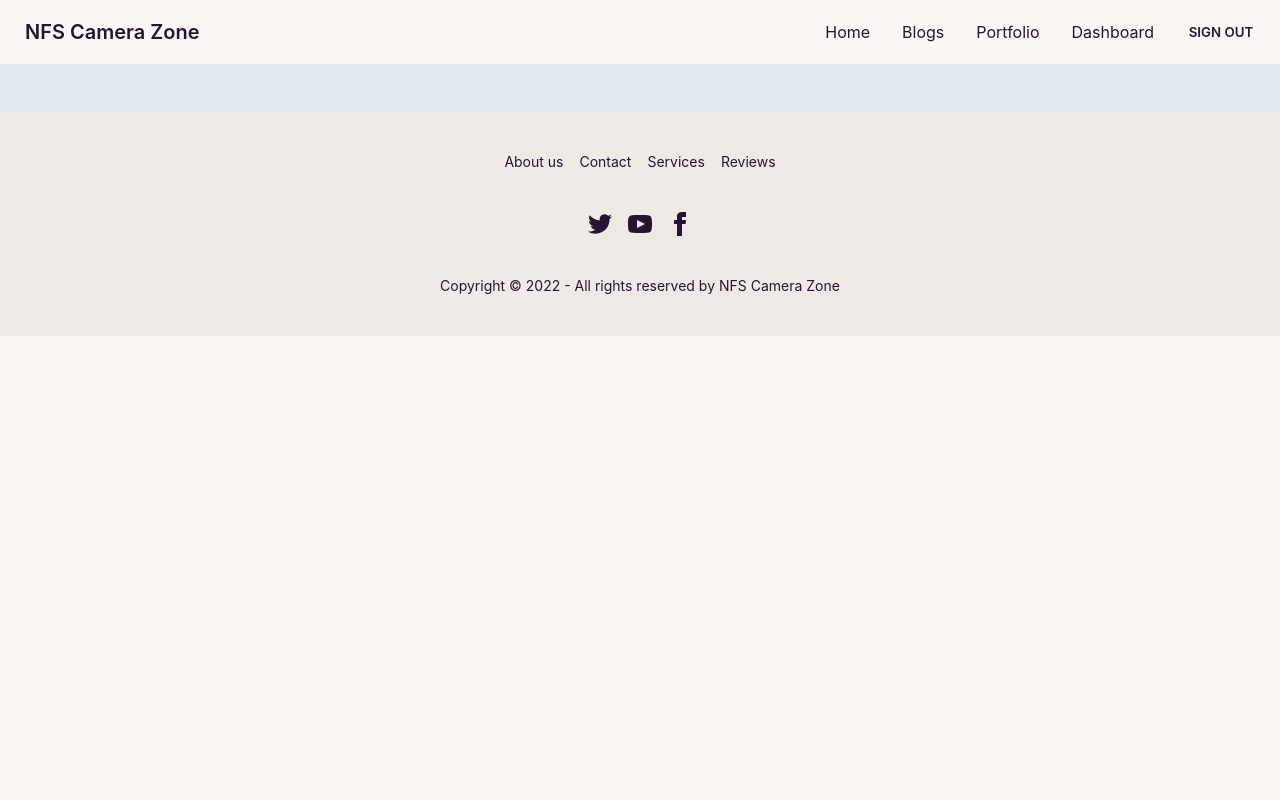
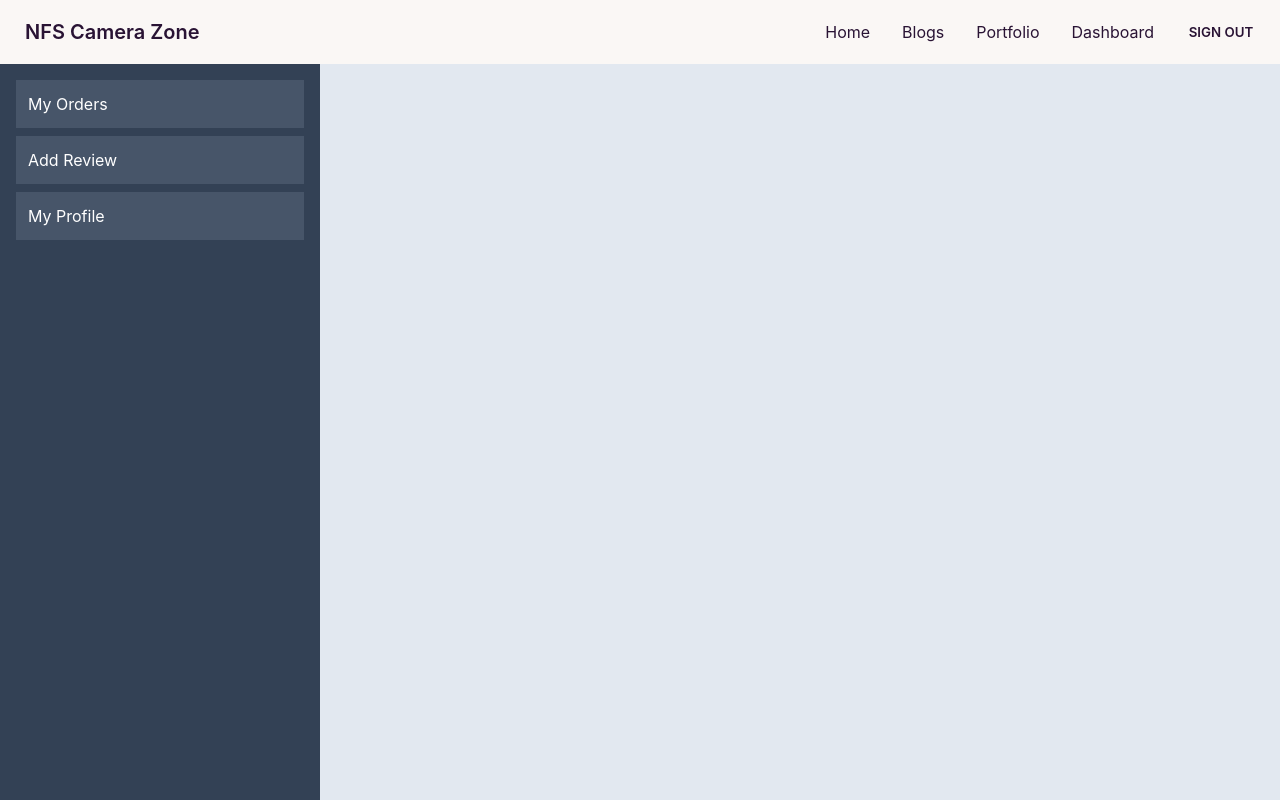
Before and after one commit to nafish08/nfs-camera-zone-client-side, a React (Create React App) app: page /dashboard in a window 1280 px wide. Shown: the top 800 px of the page. Built offline with nearby package versions, Linux system fonts and the light colour scheme; no server answers; sample sign-in values are in the browser's storage.

Commit message:
Dashboard page created with drawer

```diff
--- a/src/App.js
+++ b/src/App.js
@@ -1,15 +1,22 @@
+import { useAuthState } from 'react-firebase-hooks/auth';
 import { Route, Routes } from 'react-router-dom';
 import './App.css';
+import auth from './firebase.init';
+import AddReview from './Pages/AddReview/AddReview';
 import Blogs from './Pages/Blogs/Blogs';
+import Dashboard from './Pages/Dashboard/Dashboard';
 import Home from './Pages/Home/Home';
 import Login from './Pages/Login/Login';
 import RequireAuth from './Pages/Login/RequireAuth';
 import SignUp from './Pages/Login/SignUp';
+import MyOrders from './Pages/MyOrders/MyOrders';
+import MyProfile from './Pages/MyProfile/MyProfile';
 import Purchase from './Pages/Purchase/Purchase';
 import Footer from './Pages/Shared/Footer';
 import Header from './Pages/Shared/Header';
 
 function App() {
+  const [user] = useAuthState(auth)
   return (
     <div className="mx-auto bg-slate-200">
       <Header></Header>
@@ -22,6 +29,16 @@ function App() {
             <Purchase></Purchase>
           </RequireAuth>
         }></Route>
+        <Route path='/dashboard' element={
+          <RequireAuth>
+            <Dashboard></Dashboard>
+          </RequireAuth>
+        }>
+        </Route>
+
+        <Route path='/myorders' element={<RequireAuth><MyOrders></MyOrders></RequireAuth>}></Route>
+        <Route path='/addreview' element={<RequireAuth><AddReview></AddReview></RequireAuth>}></Route>
+        <Route path='/myprofile' element={<RequireAuth><MyProfile></MyProfile></RequireAuth>}></Route>
         <Route path='/login' element={<Login></Login>}></Route>
         <Route path='/signup' element={<SignUp></SignUp>}></Route>
       </Routes>
--- /dev/null
+++ b/src/Pages/AddReview/AddReview.js
@@ -0,0 +1,11 @@
+import React from 'react';
+
+const AddReview = () => {
+    return (
+        <div>
+            <h2>Add Review Page</h2>
+        </div>
+    );
+};
+
+export default AddReview;
--- /dev/null
+++ b/src/Pages/Dashboard/Dashboard.js
@@ -0,0 +1,25 @@
+import React from 'react';
+import { Link } from 'react-router-dom';
+
+const Dashboard = () => {
+    return (
+        <div class="drawer drawer-mobile">
+            <input id="my-drawer-2" type="checkbox" class="drawer-toggle" />
+            <div class="drawer-content flex flex-col items-center justify-center">
+                <label for="my-drawer-2" class="btn btn-primary drawer-button lg:hidden">Open drawer</label>
+
+            </div>
+            <div class="drawer-side">
+                <label for="my-drawer-2" class="drawer-overlay"></label>
+                <ul class="menu p-4 overflow-y-auto w-80 bg-base-100  bg-slate-700 text-white">
+                    <Link className='bg-slate-600 mb-2 p-3' to={'/myorders'}>My Orders</Link>
+                    <Link className='bg-slate-600 mb-2 p-3' to={'/addreview'}>Add Review</Link>
+                    <Link className='bg-slate-600 mb-2 p-3' to={'/myprofile'}>My Profile</Link>
+                </ul>
+
+            </div>
+        </div>
+    );
+};
+
+export default Dashboard;
--- /dev/null
+++ b/src/Pages/MyOrders/MyOrders.js
@@ -0,0 +1,11 @@
+import React from 'react';
+
+const MyOrders = () => {
+    return (
+        <div>
+            <h2>My Orders Page</h2>
+        </div>
+    );
+};
+
+export default MyOrders;
--- /dev/null
+++ b/src/Pages/MyProfile/MyProfile.js
@@ -0,0 +1,11 @@
+import React from 'react';
+
+const MyProfile = () => {
+    return (
+        <div>
+            <h2>My Profile Page</h2>
+        </div>
+    );
+};
+
+export default MyProfile;
```
